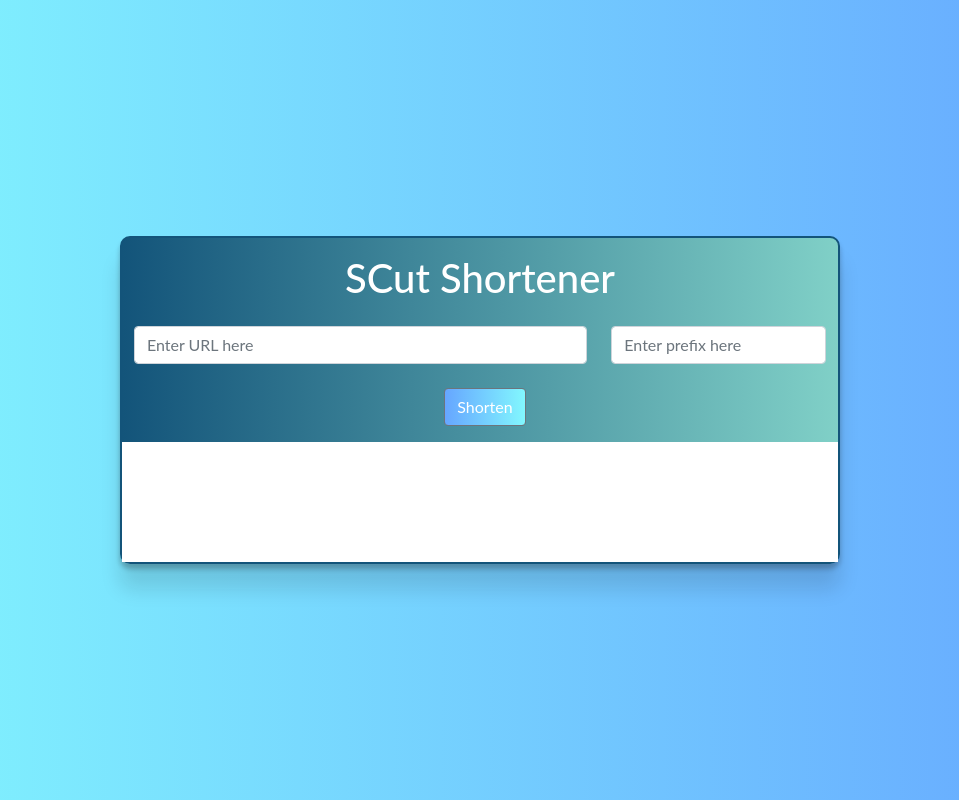
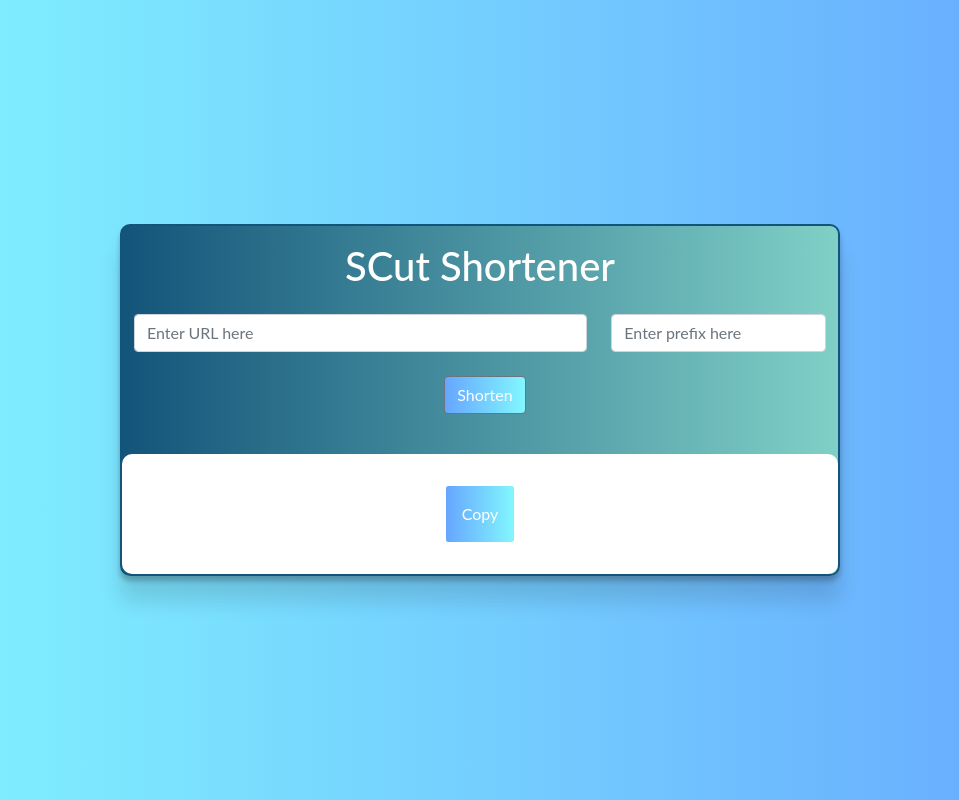
Before and after one commit to zarif007/URL-Shortner, a Django app: page / in a window 1280 px wide. Shown: the whole page, without its empty margins (160-1119 px from the left). Run offline with Django 3.2, Linux system fonts and the light colour scheme; some libraries are stand-ins or nearby versions.

Commit message:
Added copy to clickboard

```diff
--- a/URL/templates/index.html
+++ b/URL/templates/index.html
@@ -72,6 +72,7 @@
           min-height: 120px;
           text-align: center;
           background-color: white;
+          border-radius: 10px;
         }
 
     </style>
@@ -96,9 +97,18 @@
       </div>
   </form>
 
-  <section id="section"><h2></h2></section>
+  <br/>
+  <section id="section">
+    <h2 id="p1"></h2>
+    <button onclick="copyToClipboard('#p1')">Copy</button>
+  </section>
+
+
+
 
 </main>
+
+
 
 <script type="text/javascript">
   $(document).on('submit','#post-form',
@@ -123,4 +133,13 @@
       }
     });
   });
+
+  function copyToClipboard(element) {
+  var $temp = $("<input>");
+  $("body").append($temp);
+  $temp.val($(element).text()).select();
+  document.execCommand("copy");
+  $temp.remove();
+}
+
 </script>
```
Also changed, not shown: URL/db.sqlite3.
